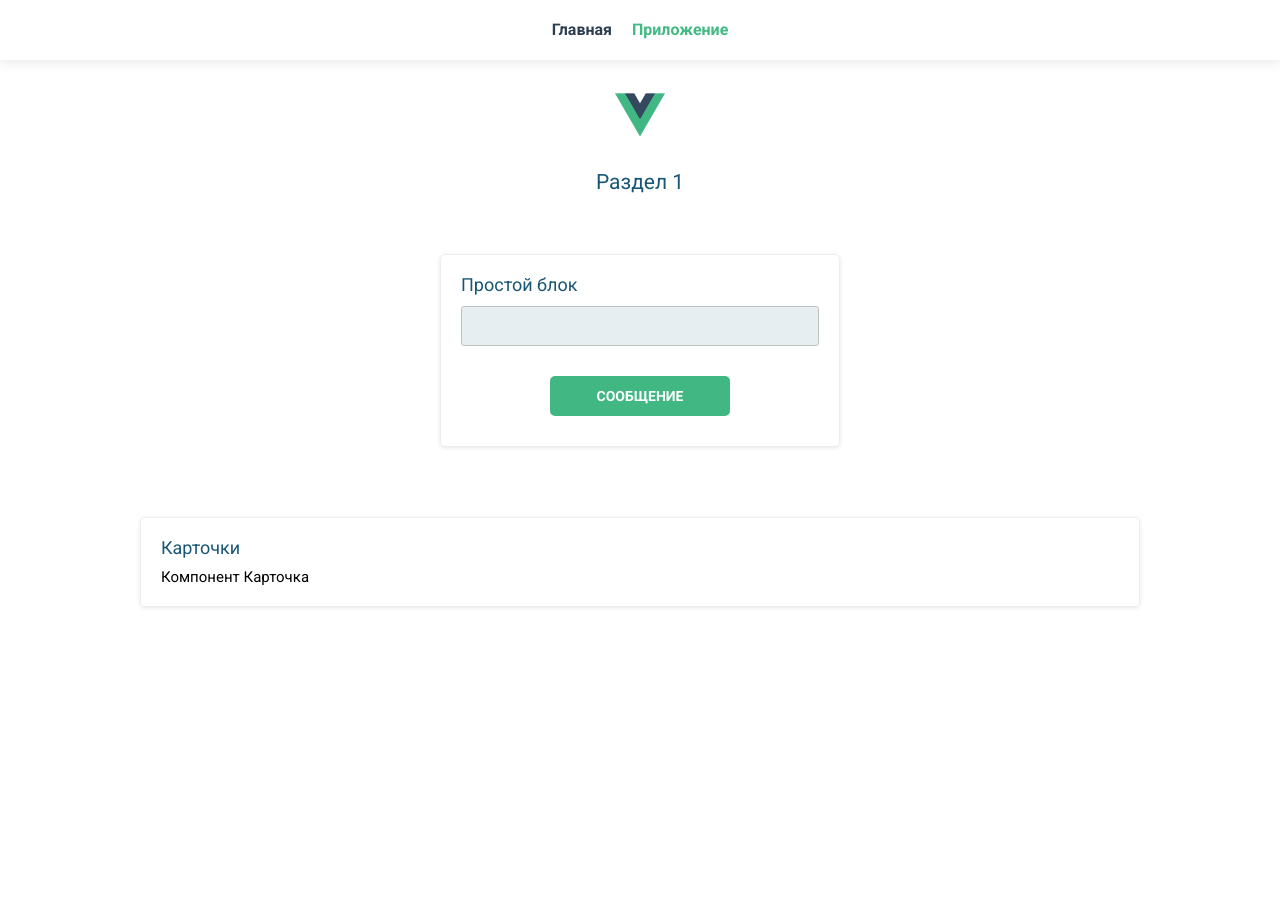
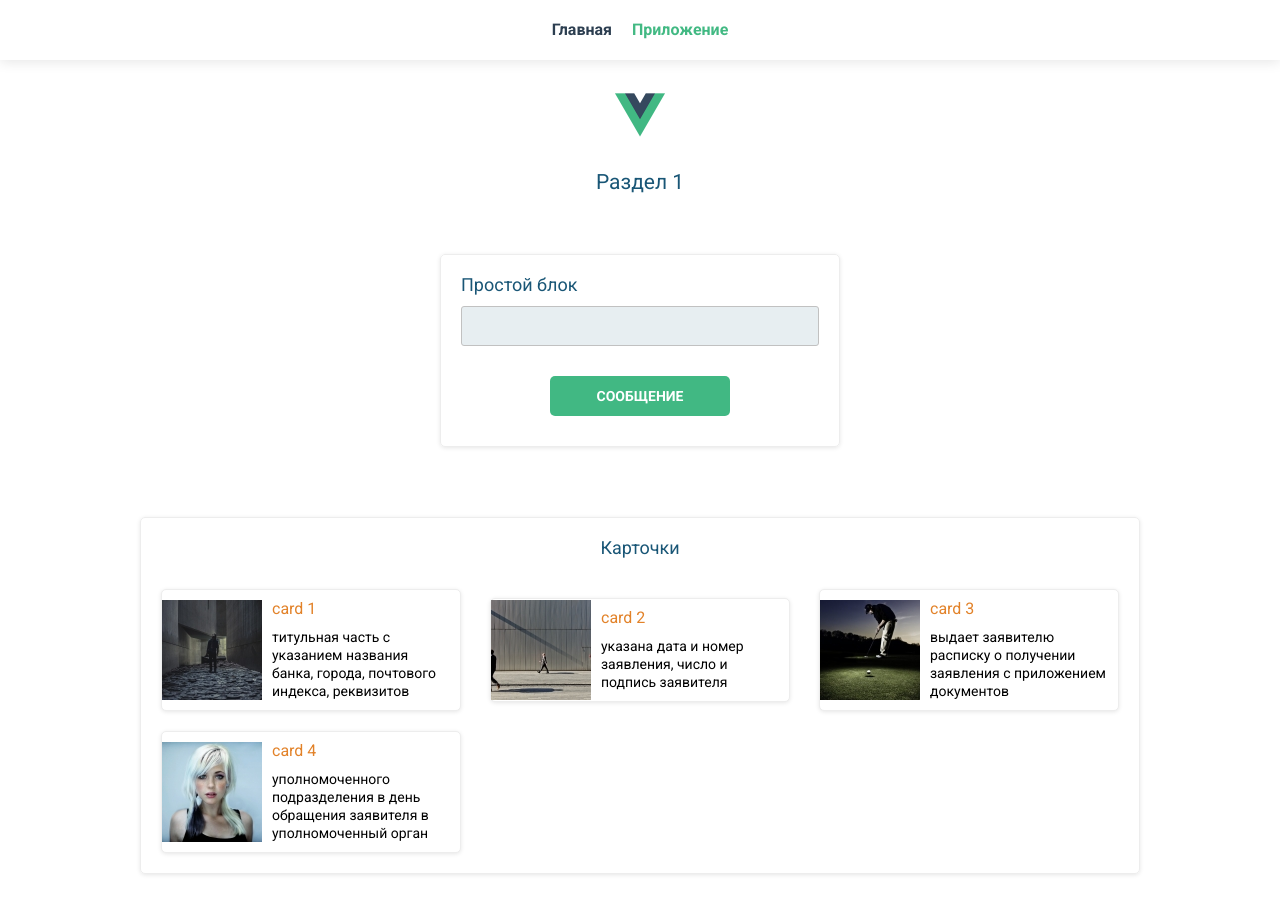
Before and after one commit to MikeIv/app-vue_, a Vue app: page /dev in a window 1280 px wide. Before the commit the page ends 800 px from the top, so only its background shows below. Built offline with nearby package versions, Linux system fonts and the light colour scheme.

Commit message:
cards list complit

```diff
--- a/src/components/CardItem.vue
+++ b/src/components/CardItem.vue
@@ -1,13 +1,27 @@
 <template>
   <div class="dev__card">
-    <h2 class="dev__h2">Компонент Карточка</h2>
+    <div class="dev__card-cell">
+      <img :src="item.img" :alt="item.title" class="dev__card-img">
+      <div class="dev__card-descr">
+        <h3 class="dev__card-h3">{{ item.title }}</h3>
+        <p class="dev__card-txt">{{ item.descr }}</p>
+      </div>
+    </div>
   </div>
 
 </template>
 
+
+
 <script>
 export default {
-name: "CardItem"
+  name: "CardItem",
+  props: {
+    item: {
+      type: Object,
+      required: true
+    }
+  }
 }
 </script>
 
--- a/src/scss/global/_mixins.scss
+++ b/src/scss/global/_mixins.scss
@@ -16,12 +16,17 @@
 	margin-bottom: 1rem;
 	font-size: #{$size};
 	color: #{$color};
-
 }
 
 @mixin h3 ($size:"1.6rem", $color: "#E28229") {
 	margin-bottom: 1rem;
 	font-size: #{$size};
+	color: #{$color};
+}
+
+@mixin txt ($size:"1.4rem", $lheight:"1.8rem", $color: "#000000") {
+	font-size: #{$size};
+	line-height: #{$lheight};
 	color: #{$color};
 
 }
--- a/src/scss/project/_dev.scss
+++ b/src/scss/project/_dev.scss
@@ -1,3 +1,65 @@
 .dev__block {
+  display: flex;
+  flex-direction: row;
+  flex-wrap: wrap;
+  justify-content: space-between;
+  align-items: center;
+  gap: 2rem;
+
   width: 100%;
 }
+
+.dev__card {
+  display: flex;
+  justify-content: space-between;
+  align-items: center;
+  flex-wrap: wrap;
+
+}
+
+.dev__h2 {
+  @include h2;
+  width: 100%;
+  text-align: center;
+}
+
+.dev__card-cell {
+  display: flex;
+  align-items: center;
+
+  max-width: 30rem;
+  min-height: 10rem;
+
+  padding-right: 1rem;
+  box-sizing: border-box;
+
+  background-color: $white;
+  @include b-shadow;
+
+  border: 1px solid $lightgray;
+  border-radius: 0.5rem;
+}
+
+.dev__card-img {
+  width: 10rem;
+  height: 10rem;
+
+  margin-right: 1rem;
+}
+
+.dev__card-descr {
+  display: flex;
+  flex-wrap: wrap;
+  flex-grow: 1;
+
+}
+
+.dev__card-h3 {
+  @include h3;
+  margin-top: 1rem;
+}
+
+.dev__card-txt {
+  @include txt;
+  margin-bottom: 1rem;
+}
--- a/src/store/dev.js
+++ b/src/store/dev.js
@@ -8,7 +8,25 @@ export default {
         title: 'card 1',
         descr: 'титульная часть с указанием названия банка, города, почтового индекса, реквизитов',
         img: require('../assets/img/shop/001.jpeg')
-      }
+      },
+      {
+        id: 2,
+        title: 'card 2',
+        descr: 'указана дата и номер заявления, число и подпись заявителя',
+        img: require('../assets/img/shop/002.jpeg')
+      },
+      {
+        id: 3,
+        title: 'card 3',
+        descr: 'выдает заявителю расписку о получении заявления с приложением документов',
+        img: require('../assets/img/shop/003.jpeg')
+      },
+      {
+        id: 4,
+        title: 'card 4',
+        descr: 'уполномоченного подразделения в день обращения заявителя в уполномоченный орган',
+        img: require('../assets/img/shop/004.jpeg')
+      },
     ]
 
   },
--- a/src/views/Dev.vue
+++ b/src/views/Dev.vue
@@ -17,9 +17,9 @@
 
       <!--   Блок карточек>   -->
       <section class="app__block dev__block">
-        <h2 class="app__h2"> {{ devhead }}</h2>
+        <h2 class="dev__h2"> {{ devhead }}</h2>
 
-        <cardItem />
+        <cardItem v-for="item in cardList" :key="item.id" :item="item" />
 
       </section>
     </div>
```
